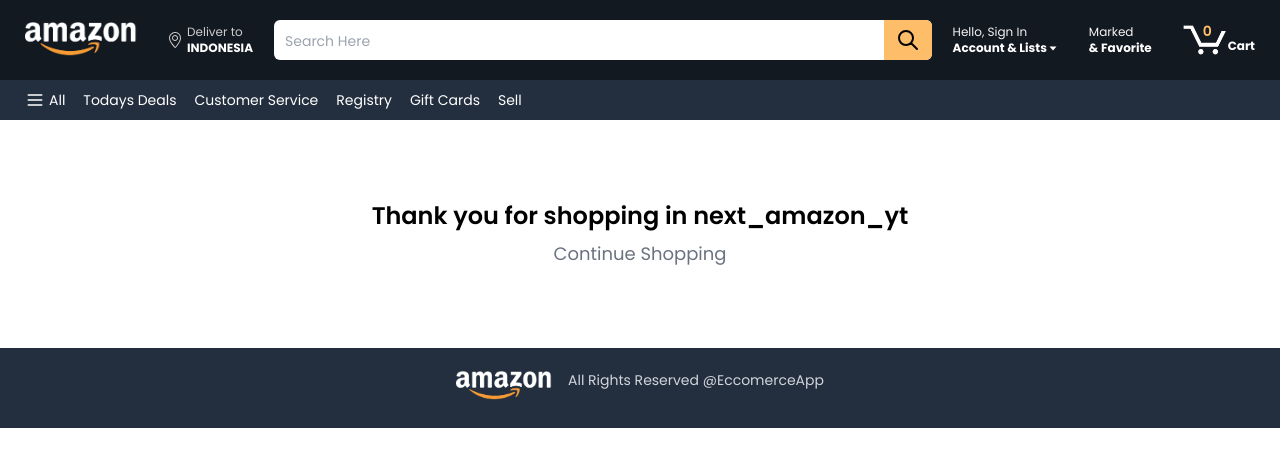
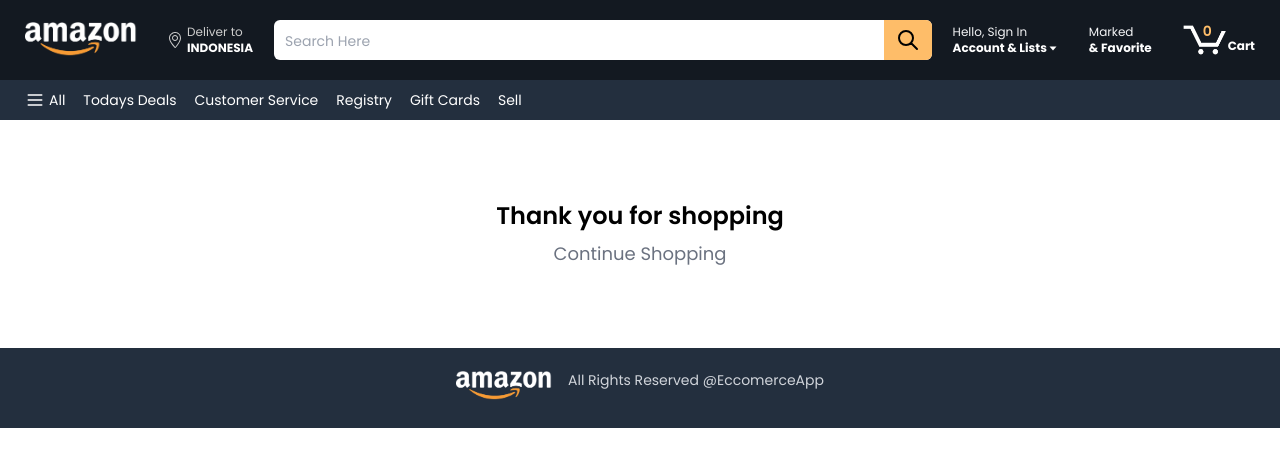
Before and after one commit to azizlimonu/next13-ecommerce-rtk, a Next.js app: page /success in a window 1280 px wide. Shown: the top 466 px of the page. Built offline with nearby package versions, Linux system fonts and the light colour scheme.

Commit message:
stripe ok, page ok, ready deploy

```diff
--- a/src/app/success/page.tsx
+++ b/src/app/success/page.tsx
@@ -9,7 +9,7 @@
   return (
     <div className="flex flex-col gap-2 items-center justify-center py-20">
       <h1 className="text-2xl text-hoverBg font-semibold">
-        Thank you for shopping in next_amazon_yt
+        Thank you for shopping
       </h1>
       <Link
         className="text-lg text-gray-500 hover:underline underline-offset-4 decoration-[1px] hover:text-blue-600 duration-300"
```
Also changed, not shown: src/app/api/checkout.ts (line endings or trailing spaces), 2 other files (tests, documents, lock files or other folders).
